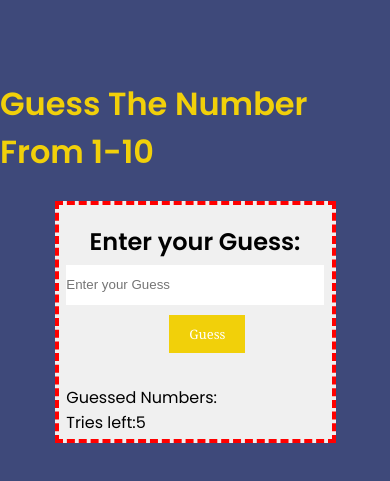
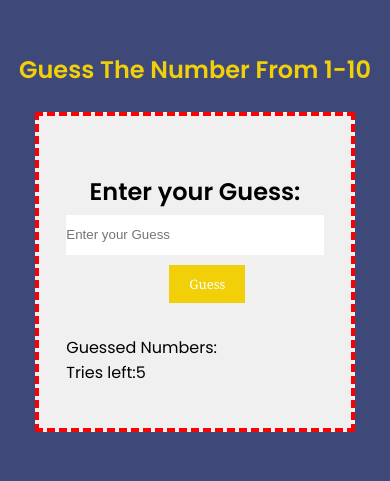
Before and after one commit to whiteknight16/Guess-the-Number, a plain HTML site: page index.html in a window 390 px wide. Shown: the part 161-642 px from the top of the page. Drawn offline with nearby package versions, Linux system fonts and the light colour scheme.

Commit message:
mObile Optimisation

```diff
--- a/styles.css
+++ b/styles.css
@@ -149,3 +149,18 @@ h2 {
     height: 100%;
     background: #adb5bd;
 }
+
+/* Mobile Optimisation */
+@media only screen and (max-width:600px) {
+    h1{
+        font-size: 1.5em;
+    }
+    .foreground{
+        min-width: fit-content;
+        min-height: max-content;
+        height: 80vw;
+        width: 80vw;
+        margin-bottom:10%;
+    }
+
+}
```
